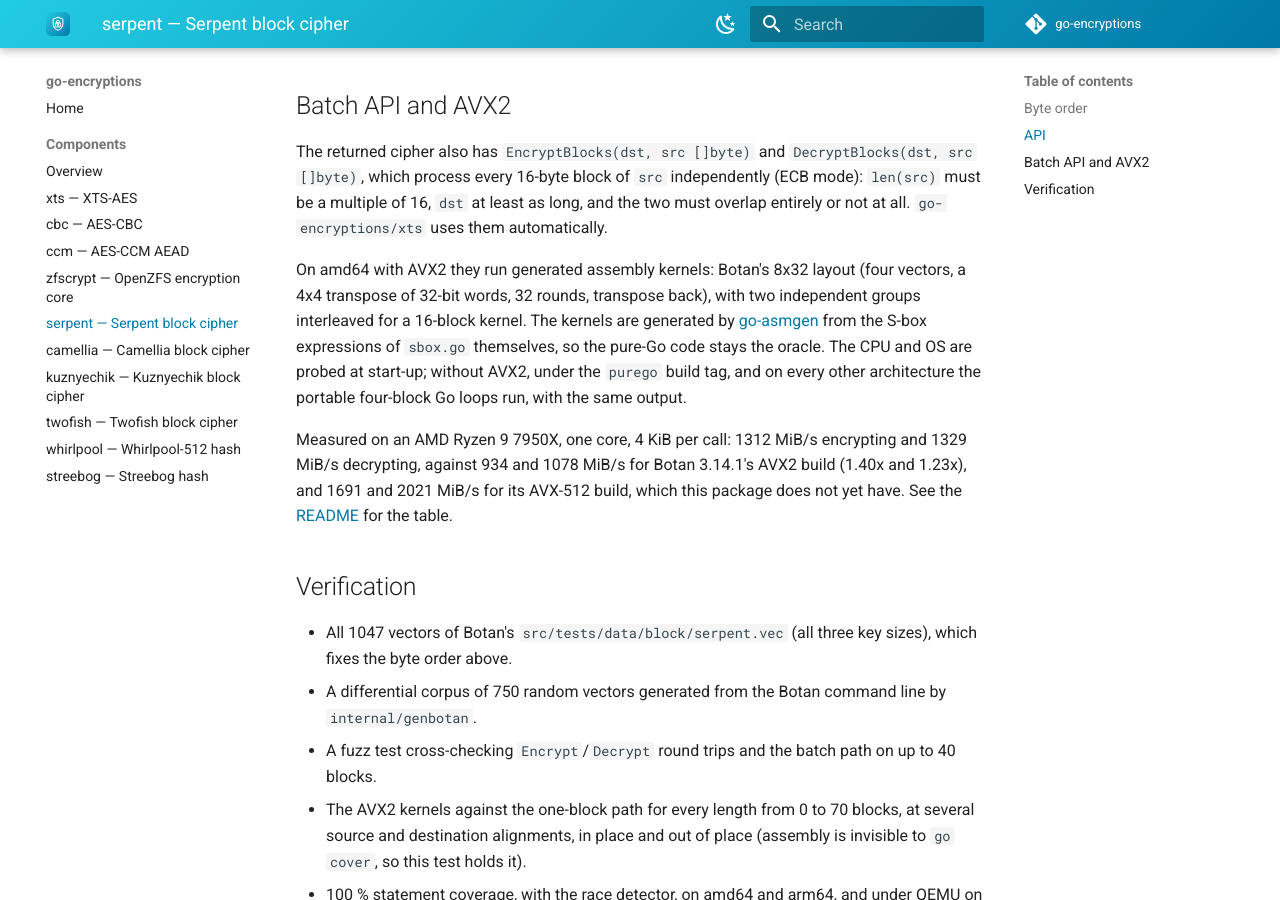
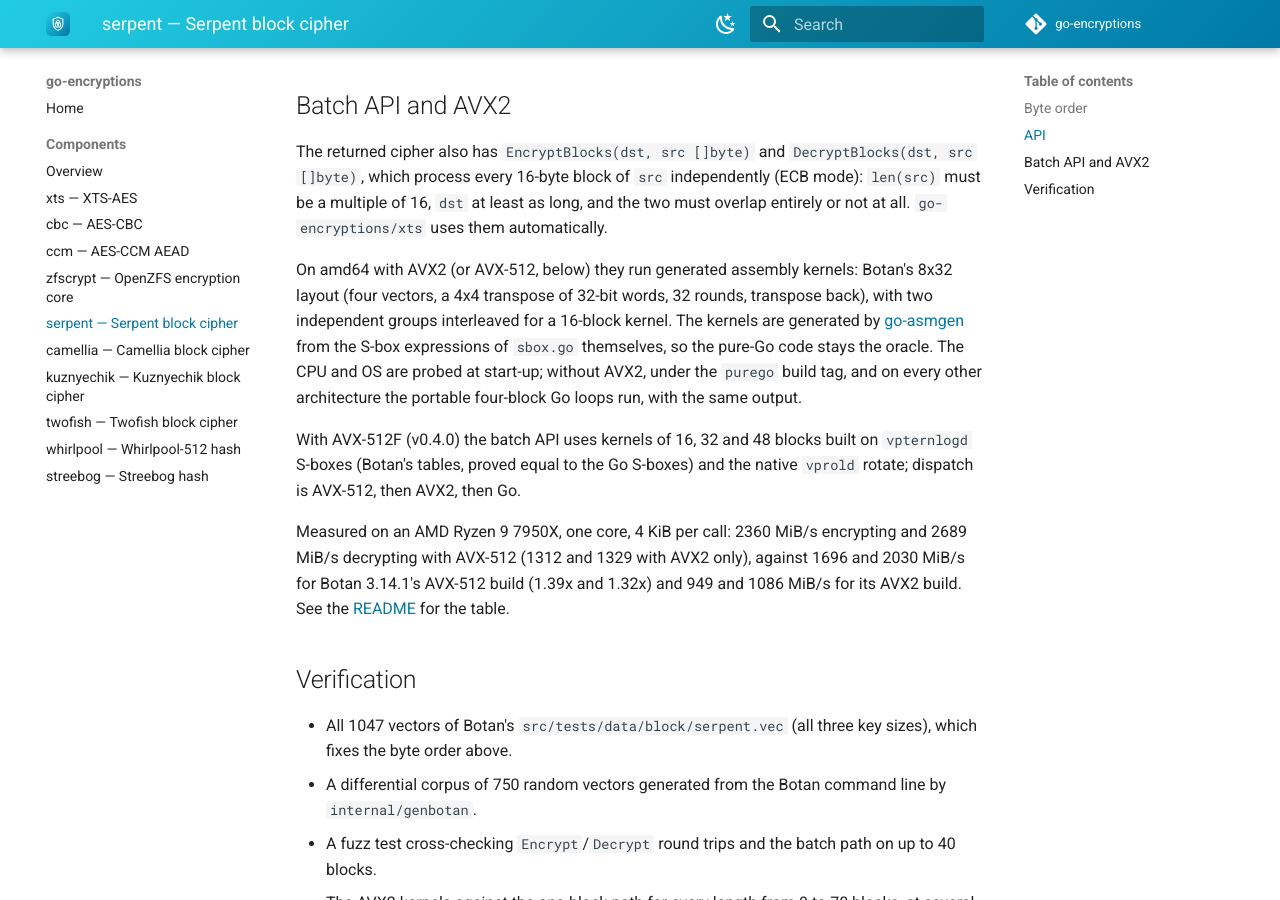
Before and after one commit to go-encryptions/docs, an MkDocs documentation site: the page built from docs/components/serpent.md, in a window 1280 px wide and 900 px high, scrolled down 961 px. Built offline with MkDocs 1.6.1 and Material for MkDocs 9.7.7, drawn with Linux system fonts in a browser that asks for light colours; the version menu is left out.

Commit message:
serpent page: AVX-512 kernels and the Botan AVX-512 comparison (#16)
Co-authored-by: Claude Sonnet 5.5 <noreply@anthropic.com>

```diff
--- a/docs/components/serpent.md
+++ b/docs/components/serpent.md
@@ -50,7 +50,7 @@ independently (ECB mode): `len(src)` must be a multiple of 16, `dst` at least as
 long, and the two must overlap entirely or not at all. `go-encryptions/xts` uses
 them automatically.
 
-On amd64 with AVX2 they run generated assembly kernels: Botan's 8x32 layout
+On amd64 with AVX2 (or AVX-512, below) they run generated assembly kernels: Botan's 8x32 layout
 (four vectors, a 4x4 transpose of 32-bit words, 32 rounds, transpose back), with
 two independent groups interleaved for a 16-block kernel. The kernels are
 generated by [go-asmgen](https://github.com/go-asmgen/asmgen) from the S-box
@@ -59,10 +59,14 @@ CPU and OS are probed at start-up; without AVX2, under the `purego` build tag,
 and on every other architecture the portable four-block Go loops run, with the
 same output.
 
-Measured on an AMD Ryzen 9 7950X, one core, 4 KiB per call: 1312 MiB/s encrypting
-and 1329 MiB/s decrypting, against 934 and 1078 MiB/s for Botan 3.14.1's AVX2
-build (1.40x and 1.23x), and 1691 and 2021 MiB/s for its AVX-512 build, which
-this package does not yet have. See the
+With AVX-512F (v0.4.0) the batch API uses kernels of 16, 32 and 48 blocks built
+on `vpternlogd` S-boxes (Botan's tables, proved equal to the Go S-boxes) and the
+native `vprold` rotate; dispatch is AVX-512, then AVX2, then Go.
+
+Measured on an AMD Ryzen 9 7950X, one core, 4 KiB per call: 2360 MiB/s encrypting
+and 2689 MiB/s decrypting with AVX-512 (1312 and 1329 with AVX2 only), against
+1696 and 2030 MiB/s for Botan 3.14.1's AVX-512 build (1.39x and 1.32x) and 949
+and 1086 MiB/s for its AVX2 build. See the
 [README](https://github.com/go-encryptions/serpent#readme) for the table.
 
 ## Verification
```
